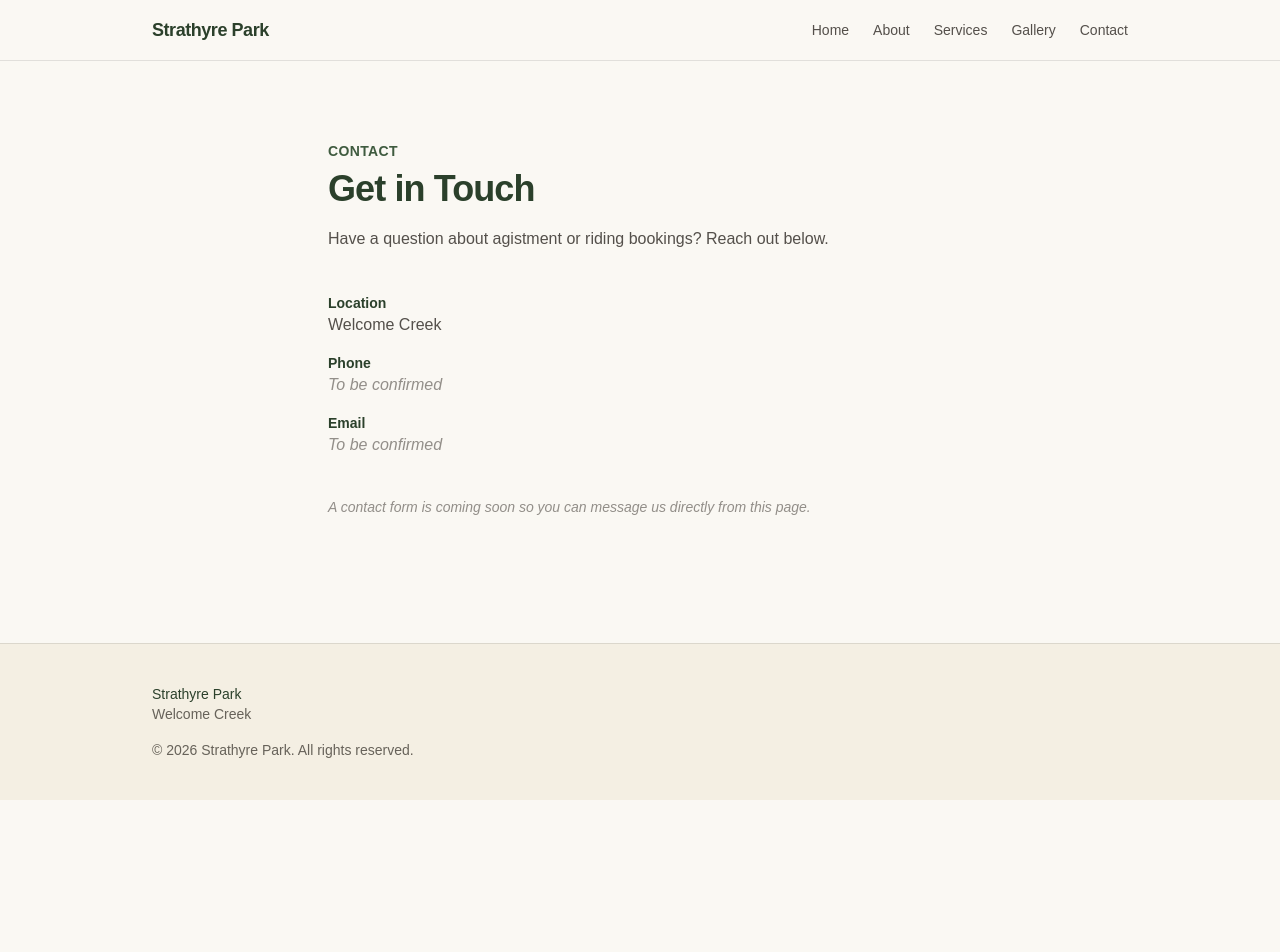
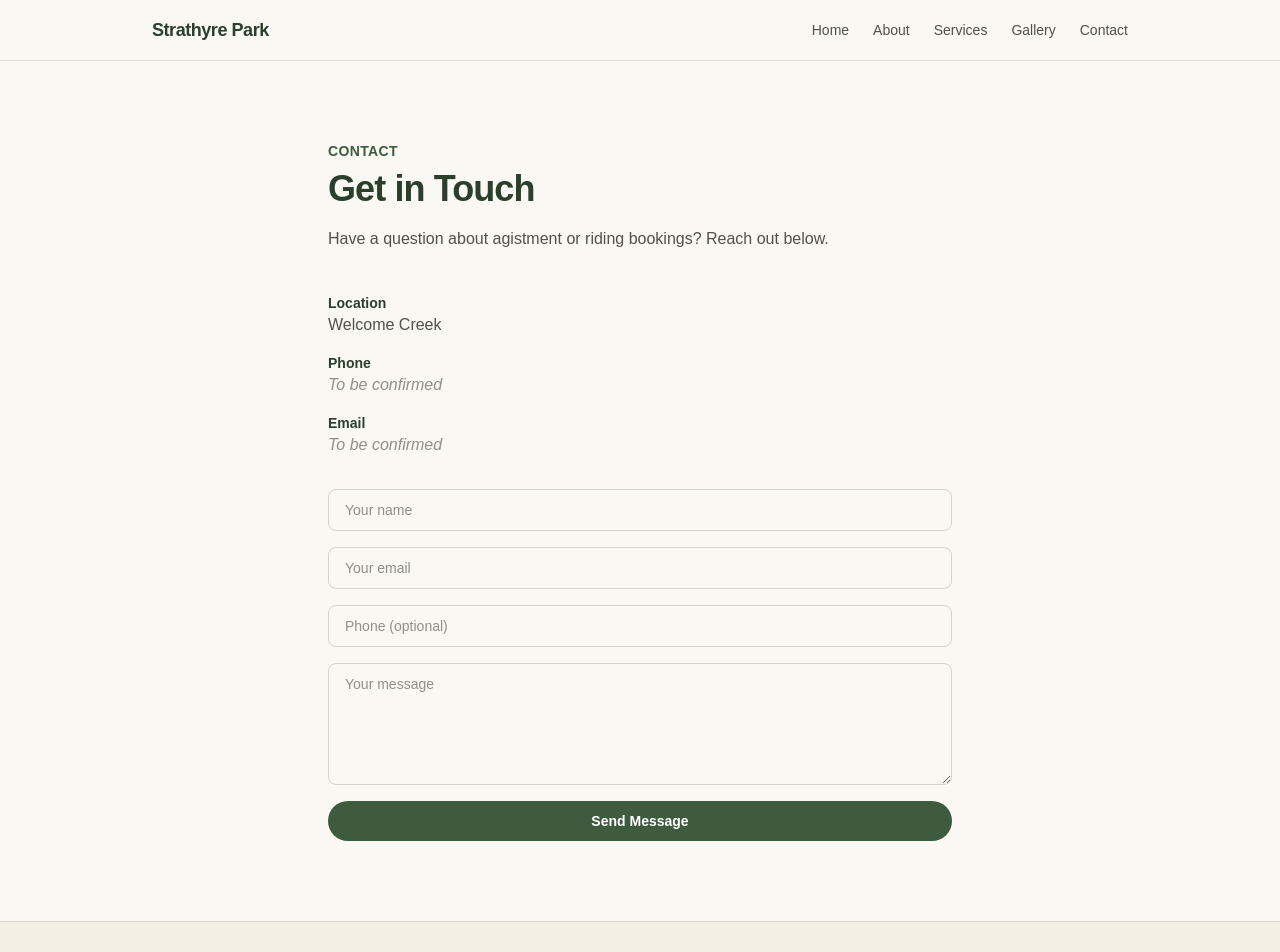
Before and after one commit to hari01-web/horse-agistment-site, a Next.js app: page /contact in a window 1280 px wide. Shown: the top 952 px of the page. Before the commit the page ends 800 px from the top, so only its background shows below. Built offline with nearby package versions, Linux system fonts and the light colour scheme.

Commit message:
Add public contact form and admin inbox
Anonymous visitors can submit contact_submissions; admin can view and
toggle handled status at /admin/contact. Adds the missing RLS update
policy needed for the handled toggle to actually persist.

```diff
--- /dev/null
+++ b/src/app/admin/contact/page.tsx
@@ -0,0 +1,72 @@
+import { createClient } from "@/lib/supabase/server";
+import { markContactSubmissionHandled } from "@/lib/actions/contact-admin";
+
+export default async function AdminContactPage() {
+  const supabase = await createClient();
+  const { data: submissions } = await supabase
+    .from("contact_submissions")
+    .select("*")
+    .order("created_at", { ascending: false });
+
+  return (
+    <div>
+      <h1 className="text-2xl font-semibold text-brand-dark">
+        Contact Messages
+      </h1>
+
+      {!submissions || submissions.length === 0 ? (
+        <p className="mt-4 text-foreground/70">No messages yet.</p>
+      ) : (
+        <div className="mt-6 flex flex-col gap-4">
+          {submissions.map((submission) => (
+            <div
+              key={submission.id}
+              className={`rounded-xl border p-5 ${
+                submission.handled
+                  ? "border-black/10 bg-white/40 opacity-60"
+                  : "border-brand/30 bg-white"
+              }`}
+            >
+              <div className="flex items-start justify-between gap-4">
+                <div>
+                  <p className="font-semibold text-brand-dark">
+                    {submission.name}
+                  </p>
+                  <p className="text-sm text-foreground/70">
+                    {submission.email}
+                    {submission.phone ? ` · ${submission.phone}` : ""}
+                  </p>
+                </div>
+                <p className="whitespace-nowrap text-xs text-foreground/50">
+                  {new Date(submission.created_at).toLocaleString()}
+                </p>
+              </div>
+              <p className="mt-3 text-sm leading-6 text-foreground/80">
+                {submission.message}
+              </p>
+              <form
+                action={async () => {
+                  "use server";
+                  await markContactSubmissionHandled(
+                    submission.id,
+                    !submission.handled,
+                  );
+                }}
+                className="mt-4"
+              >
+                <button
+                  type="submit"
+                  className="cursor-pointer text-sm font-medium text-brand-dark underline hover:text-brand"
+                >
+                  {submission.handled
+                    ? "Mark as unhandled"
+                    : "Mark as handled"}
+                </button>
+              </form>
+            </div>
+          ))}
+        </div>
+      )}
+    </div>
+  );
+}
--- a/src/app/admin/page.tsx
+++ b/src/app/admin/page.tsx
@@ -1,3 +1,5 @@
+import Link from "next/link";
+
 export default function AdminHome() {
   return (
     <div>
@@ -7,6 +9,12 @@ export default function AdminHome() {
       <p className="mt-2 text-foreground/70">
         Manage horses, bookings, and messages from here soon.
       </p>
+      <Link
+        href="/admin/contact"
+        className="mt-6 inline-block rounded-full bg-brand px-6 py-2.5 text-sm font-semibold text-white transition-colors hover:bg-brand-dark"
+      >
+        View Contact Messages
+      </Link>
     </div>
   );
 }
--- a/src/app/contact/page.tsx
+++ b/src/app/contact/page.tsx
@@ -1,3 +1,5 @@
+import ContactForm from "@/components/site/ContactForm";
+
 export const metadata = {
   title: "Contact | Strathyre Park",
 };
@@ -30,10 +32,7 @@ export default function ContactPage() {
         </div>
       </dl>
 
-      <p className="mt-10 text-sm italic text-foreground/50">
-        A contact form is coming soon so you can message us directly from
-        this page.
-      </p>
+      <ContactForm />
     </div>
   );
 }
--- /dev/null
+++ b/src/components/site/ContactForm.tsx
@@ -0,0 +1,67 @@
+"use client";
+
+import { useState, useTransition } from "react";
+import { submitContactForm } from "@/lib/actions/contact";
+
+export default function ContactForm() {
+  const [isPending, startTransition] = useTransition();
+  const [result, setResult] = useState<{
+    error?: string;
+    success?: boolean;
+  } | null>(null);
+
+  function handleSubmit(formData: FormData) {
+    startTransition(async () => {
+      const res = await submitContactForm(formData);
+      setResult(res);
+    });
+  }
+
+  if (result?.success) {
+    return (
+      <p className="mt-8 rounded-lg bg-brand-cream/60 p-4 text-sm text-brand-dark">
+        Thanks for reaching out — we&apos;ll get back to you soon.
+      </p>
+    );
+  }
+
+  return (
+    <form action={handleSubmit} className="mt-8 flex flex-col gap-4">
+      <input
+        name="name"
+        required
+        placeholder="Your name"
+        className="rounded-lg border border-black/15 px-4 py-2.5 text-sm outline-none focus:border-brand"
+      />
+      <input
+        name="email"
+        type="email"
+        required
+        placeholder="Your email"
+        className="rounded-lg border border-black/15 px-4 py-2.5 text-sm outline-none focus:border-brand"
+      />
+      <input
+        name="phone"
+        placeholder="Phone (optional)"
+        className="rounded-lg border border-black/15 px-4 py-2.5 text-sm outline-none focus:border-brand"
+      />
+      <textarea
+        name="message"
+        required
+        rows={5}
+        placeholder="Your message"
+        className="rounded-lg border border-black/15 px-4 py-2.5 text-sm outline-none focus:border-brand"
+      />
+      <button
+        type="submit"
+        disabled={isPending}
+        className="rounded-full bg-brand px-6 py-2.5 text-sm font-semibold text-white transition-colors hover:bg-brand-dark disabled:opacity-60"
+      >
+        {isPending ? "Sending..." : "Send Message"}
+      </button>
+      {result?.error && (
+        <p className="text-sm text-red-600">{result.error}</p>
+      )}
+    </form>
+  );
+}
--- /dev/null
+++ b/src/lib/actions/contact-admin.ts
@@ -0,0 +1,17 @@
+"use server";
+
+import { createClient } from "@/lib/supabase/server";
+import { revalidatePath } from "next/cache";
+
+export async function markContactSubmissionHandled(
+  id: string,
+  handled: boolean,
+) {
+  const supabase = await createClient();
+  await supabase
+    .from("contact_submissions")
+    .update({ handled })
+    .eq("id", id);
+
+  revalidatePath("/admin/contact");
+}
--- /dev/null
+++ b/src/lib/actions/contact.ts
@@ -0,0 +1,30 @@
+"use server";
+
+import { createClient } from "@/lib/supabase/server";
+
+export async function submitContactForm(formData: FormData) {
+  const name = formData.get("name")?.toString().trim();
+  const email = formData.get("email")?.toString().trim();
+  const phone = formData.get("phone")?.toString().trim();
+  const message = formData.get("message")?.toString().trim();
+
+  if (!name || !email || !message) {
+    return { error: "Please fill in your name, email, and message." };
+  }
+
+  const supabase = await createClient();
+  const { error } = await supabase.from("contact_submissions").insert({
+    name,
+    email,
+    phone: phone || null,
+    message,
+  });
+
+  if (error) {
+    return {
+      error: "Something went wrong submitting your message. Please try again.",
+    };
+  }
+
+  return { success: true };
+}
```
Also changed, not shown: 1 other file (tests, documents, lock files or other folders).
